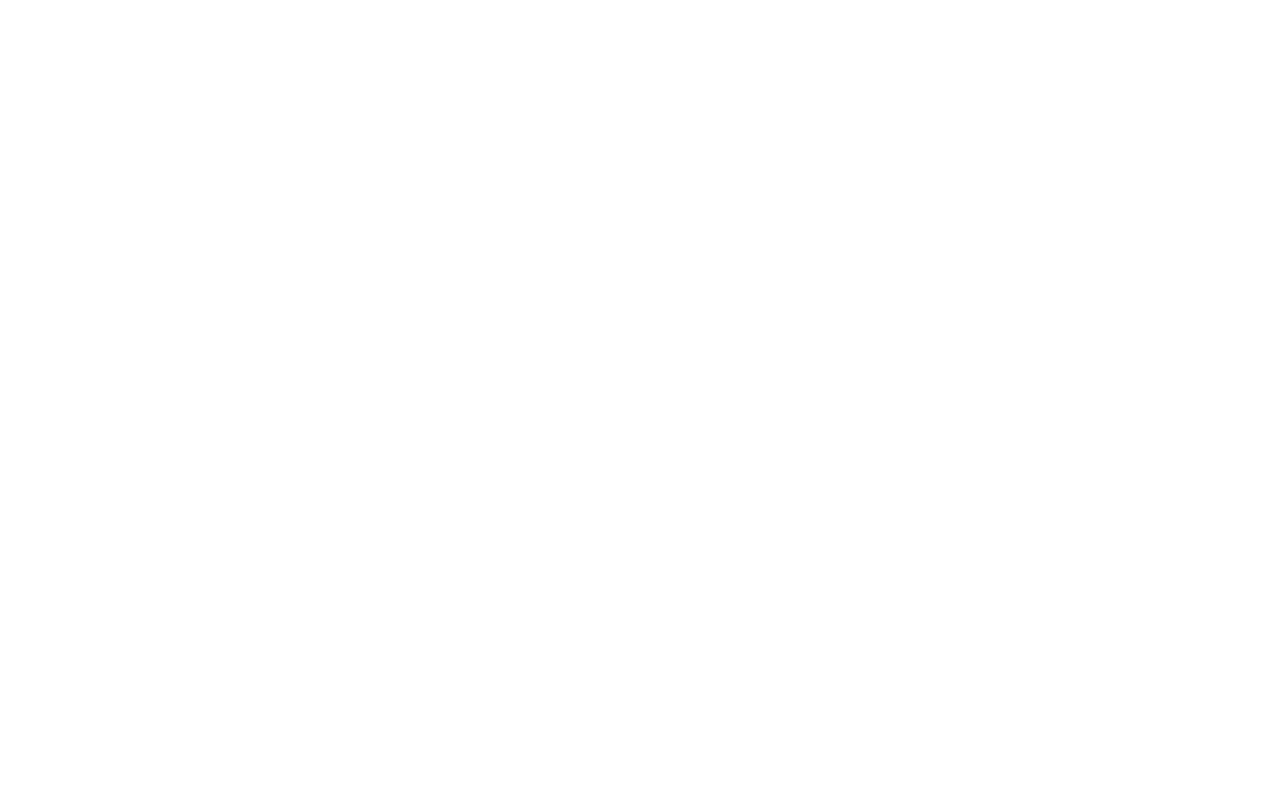
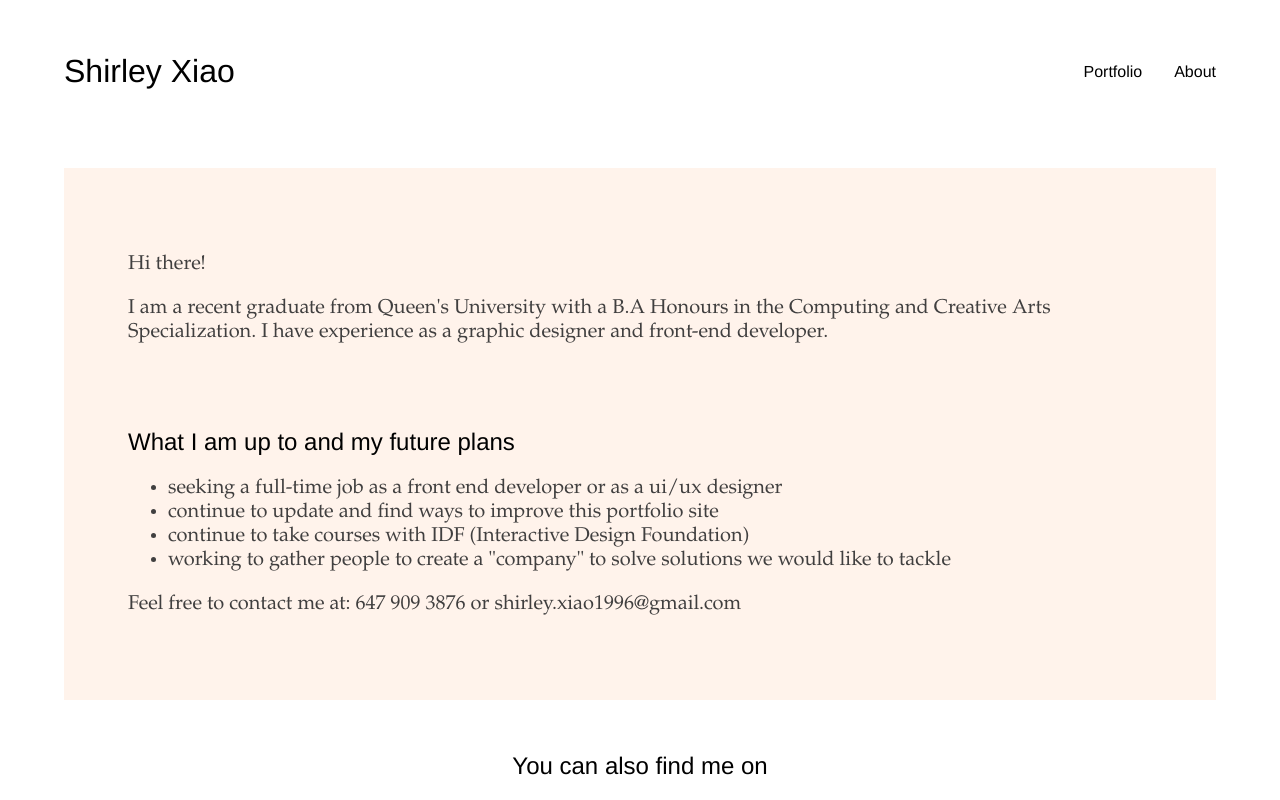
Before and after one commit to XXiao12/AboutMe, a React (Create React App) app: page /about in a window 1280 px wide. Built offline with nearby package versions, Linux system fonts and the light colour scheme.

Commit message:
edited website layout and created component button for projects

```diff
--- a/src/App.js
+++ b/src/App.js
@@ -3,8 +3,11 @@
 import Loader from 'react-loader-spinner';
 // import ReactCSSTransitionGroup from 'react-addons-css-transition-group';
 import importfacts from './facts';
-import Splash from './containers/Splash/splash';
-import Home from './containers/Home/home'
+import home from './containers/Home/home';
+import about from './containers/About';
+import portfolio from './containers/Home/home';
+import error from './components/404';
+
 
 const demoAsyncCall=() => {
   return new Promise((resolve) => setTimeout(() => resolve(), 3500));
@@ -62,8 +65,10 @@
     return (
       <Router>
         <div className="app">
-          <Route exact path="/" component={Splash} />
-          <Route exact path="/home" component={Home} />
+          <Route exact path="/" component={home} />
+          <Route exact path="/about" component={about} />
+          <Route exact path="/portfolio" component={portfolio} />
+          <Route exact path="/404" component={portfolio} />
         </div>
       </Router>
     );
--- /dev/null
+++ b/src/components/404/index.js
@@ -0,0 +1,16 @@
+import React from 'react';
+// import PropTypes from 'prop-types';
+
+import './styles.css';
+
+const Error = () => {
+    return (
+            <div className="error">
+                404 Not Found
+            </div>
+    );
+};
+
+Error.propTypes = {};
+
+export default Error;
--- a/src/components/NavBar/index.js
+++ b/src/components/NavBar/index.js
@@ -1,7 +1,6 @@
 import React from 'react';
 // import PropTypes from 'prop-types';
 import { Link } from 'react-router-dom'
-import githubMark from '../../img/GitHub-Mark/PNG/GitHubLight64px.png';
 import menuIcon from '../../img/menu/hamburger2x.png';
 
 import './styles.css';
@@ -9,29 +8,20 @@
 const NavBar = () => {
     return (
         <div className="navbar">
-        {window.location.pathname === '/'
-        ? <div className="navbar__contents" />
-        : <div className="navbar__contents">
-            <Link to="/home">
-                <h2 className="link">Shirley Xiao</h2>
+            <div className="navbar__contents">
+            <Link to="/">
+                <h1 className="link">Shirley Xiao</h1>
             </Link>
             <div className="navbar__contents__link">
-                <Link className="link" to="/home">
-                    Design
+                <Link className="link" to="/portfolio">
+                    Portfolio
                 </Link>
-                <Link className="link" to="/home">
-                    Development
-                </Link>
-                <Link className="link" to="/resume">
-                    Resume
-                </Link>
-                <Link className="link" to="/resume">
-                    Contact
+                <Link className="link" to="/about">
+                    About
                 </Link>
             </div>
                 <img className="navbar__menubutton" src={menuIcon} alt="Menu Icon" />
             </div>
-        }
         </div>
     );
 };
--- a/src/components/NavBar/styles.css
+++ b/src/components/NavBar/styles.css
@@ -1,5 +1,5 @@
 .navbar {
-    padding: 8px 32px 8px 32px;
+    padding: 32px 64px 32px 64px;
     height: 9%;
 }
 
@@ -38,7 +38,7 @@
     padding: 0 32px 0 0;
 }
 
-.link:hover:not(:last-child) {
+.link:hover {
     color: #0080ff;
 }
 
--- /dev/null
+++ b/src/components/ProjectButton/index.js
@@ -0,0 +1,32 @@
+import React from 'react';
+// import PropTypes from 'prop-types';
+import { Link } from 'react-router-dom'
+
+import './styles.css';
+
+const ProjectButton = (props = {}) => {
+    const {
+        link = "/404",
+        name,
+        description,
+        location = null,
+    } = props;
+
+    return (
+        <div className="project">
+            <Link to={link}>
+                <div className="project--button">
+                    <div>
+                        <h3 className="project--button-title">{name}</h3>
+                        <p className="project--button-location">{location}</p>
+                    </div>
+                    <p className="project--button-description">{description}</p>
+                </div>
+            </Link>
+        </div >
+    );
+};
+
+ProjectButton.propTypes = {};
+
+export default ProjectButton;
--- /dev/null
+++ b/src/components/ProjectButton/styles.css
@@ -0,0 +1,34 @@
+.project {
+    width: 100%;
+    border: 1px solid black;
+    border-radius: 5px;
+    margin-top: 16px;
+}
+
+.project--button {
+    margin-left: 32px;
+    font-family: Helvetica;
+    height: 100%;
+    display: flex;
+    flex-wrap: wrap;
+    justify-items: center;
+    align-items: center;
+}
+
+.project--button div {
+    flex: 1 2 0;
+    margin-right: 32px
+}
+
+.project--button p, h2, h3 {
+    font-family: Helvetica;
+    color: black;
+}
+
+.project--button-description {
+    flex: 2 1 auto;
+}
+
+.project--button-location {
+    font-size: 12px;
+}
--- /dev/null
+++ b/src/containers/About/index.js
@@ -0,0 +1,90 @@
+import React, { Component } from 'react';
+import PropTypes from 'prop-types';
+// import { Link } from 'react-router-dom'
+import { withStyles } from '@material-ui/core/styles';
+import Button from '@material-ui/core/Button';
+import NavBar from '../../components/NavBar/index';
+import generateuuid from 'uuid';
+
+import './styles.css';
+
+const styles = theme => ({
+    button: {
+      margin: theme.spacing.unit,
+    },
+    input: {
+      display: 'none',
+    },
+  });
+
+class About extends Component {
+  render() {
+    const { classes } = this.props;
+
+    return (
+      [
+        <NavBar key={generateuuid()} />,
+        <div key={generateuuid()} className="about">
+          <div className="container">
+            <div className="content">
+              <div>
+                <p>Hi there!</p>
+                <p>I am a recent graduate from Queen's University with a B.A Honours in the Computing and Creative Arts Specialization. I have experience as a graphic designer and front-end developer.
+                </p>
+              </div>
+            </div>
+
+            <h2>What I am up to and my future plans</h2>
+            <ul>
+              <li>seeking a full-time job as a front end developer or as a ui/ux designer</li>
+              <li>continue to update and find ways to improve this portfolio site</li>
+              <li>continue to take courses with IDF (Interactive Design Foundation)</li>
+              <li>working to gather people to create a "company" to solve solutions we would like to tackle</li>
+            </ul>
+
+            <p>Feel free to contact me at: 647 909 3876 or shirley.xiao1996@gmail.com</p>
+          </div>
+          <div className="section">
+            <div classNAme="header">
+              <h2>You can also find me on</h2>
+            </div>
+            <div className="buttons">
+              <Button
+                variant="outlined"
+                href="https://github.com/XXiao12"
+                target="_blank"
+                rel="noopener noreferrer"
+                color="inherit"
+                className={classes.button}>
+                Github
+            </Button>
+              <Button
+                variant="outlined"
+                href="https://www.linkedin.com/in/shirley-xiao-b72335a7/"
+                target="_blank"
+                rel="noopener noreferrer"
+                color="inherit" className={classes.button}>
+                LinkedIn
+            </Button>
+              <Button
+                variant="outlined"
+                href="https://dribbble.com/shirley_x"
+                target="_blank"
+                rel="noopener noreferrer"
+                color="inherit"
+                className={classes.button}>
+                Dribbble
+            </Button>
+            </div>
+          </div>
+        </div>
+      ]
+    );
+  }
+}
+
+About.propTypes = {
+  classes: PropTypes.object.isRequired,
+};
+
+export default withStyles(styles)(About);
--- /dev/null
+++ b/src/containers/About/styles.css
@@ -0,0 +1,47 @@
+.about {
+    overflow: auto;
+    padding: 32px 64px 32px 64px;
+    display: flex;
+    flex-direction: column;
+    justify-content: space-between;
+}
+
+.content {
+    display: flex;
+}
+
+.profile {
+    background-color: #403F3F;
+    height: 100px;
+    width: 100px;
+}
+
+.container {
+    background-color: #FFF3EB;
+    padding: 64px;
+}
+
+.container p {
+    font-size: 20px;
+    color: #403F3F;
+    word-wrap: break-word
+}
+
+.container h2 {
+    margin-top: 64px;
+}
+
+.container li {
+    font-family: garamond, helvetica;
+    font-size: 20px;
+    color: #403F3F;
+}
+
+.section {
+    padding: 32px 0 32px 0;
+    width: 100%;
+    display: flex;
+    flex-direction: column;
+    align-items: center;
+    justify-content: center;
+}
--- a/src/containers/Home/home.js
+++ b/src/containers/Home/home.js
@@ -1,10 +1,11 @@
 import React, { Component } from 'react';
 import PropTypes from 'prop-types';
-import { Link } from 'react-router-dom'
+// import { Link } from 'react-router-dom'
+import generateuuid from 'uuid';
 import { withStyles } from '@material-ui/core/styles';
 import Button from '@material-ui/core/Button';
 import NavBar from '../../components/NavBar/index';
-import generateuuid from 'uuid';
+import ProjectButton from '../../components/ProjectButton';
 
 import './styles.css';
 
@@ -20,34 +21,39 @@
 class Home extends Component {
   render() {
     const { classes } = this.props;
-    const resumeLink = props => <Link to="/resume" {...props} />
+    console.log('classes: ', classes.button);
 
     return (
       [
         <NavBar key={generateuuid()} />,
-        <div key={generateuuid()} className="Home">
-          <p>Hi there!</p>
-          <p>I am a recent graduate from Queen's University with a B.A Honours in Computing and Creative Arts Specialization.
-            I have work experience as a Jr. Graphic Designer and front-end developer.
-            One of the most important motivators is the type of work I will be doing.
-            I want to be doing meaningful work that makes a difference for the company and its customers.</p>
-            <Button
-              variant="outlined"
-              href="https://github.com/XXiao12"
-              target="_blank"
-              rel="noopener noreferrer"
-              color="inherit"
-              className={classes.button}>
-              Github
-            </Button>
-            <Button
-              variant="outlined"
-              href="https://www.linkedin.com/in/shirley-xiao-b72335a7/"
-              target="_blank"
-              rel="noopener noreferrer"
-              color="inherit" className={classes.button}>
-              LinkedIn
-            </Button>
+        <div
+          key={generateuuid()}
+          className="home"
+        >
+          <div className="home__banner"/>
+          <ProjectButton
+            name="ENIN 240 - Creativity"
+            description="Lorem ipsum dolor sit amet, "
+            location="Queen's University"
+          />
+          <ProjectButton
+            name="ENIN 140 - Design Thinking"
+            description="Lorem ipsum dolor sit amet, "
+            location="Queen's University"
+          />
+           <ProjectButton
+            name="Living in Technicolour"
+            description="Lorem ipsum dolor sit amet, "
+            location="Queen's University"
+          />
+          <ProjectButton
+            name="Colliding Scopes Theatre"
+            description="Lorem ipsum dolor sit amet, "
+            location="Queen's University"
+          />
+
+          <h2>Other works</h2>
+          <div>
             <Button
               variant="outlined"
               href="https://dribbble.com/shirley_x"
@@ -55,9 +61,19 @@
               rel="noopener noreferrer"
               color="inherit"
               className={classes.button}>
-              Dribbble
+              Photography
             </Button>
-        </div>
+            <Button
+              variant="outlined"
+              href="https://www.linkedin.com/in/shirley-xiao-b72335a7/"
+              target="_blank"
+              rel="noopener noreferrer"
+              color="inherit"
+              className={classes.button}>
+              Development
+            </Button>
+          </div>
+        </div >
       ]
     );
   }
```
Also changed, not shown: src/containers/Home/styles.css (+26 -2 lines), src/components/404/styles.css (added).
